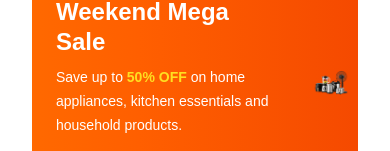
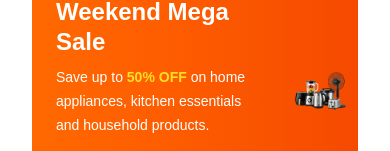
Before and after one commit to stephenkosisochukwu9-byte/OmaMart, a Next.js app: page / in a window 390 px wide. Shown: the part 156-307 px from the top of the page. Built offline with nearby package versions, Linux system fonts and the light colour scheme; no server answers; the database is empty.

Commit message:
resizing electronics image

```diff
--- a/components/banner/Banner.tsx
+++ b/components/banner/Banner.tsx
@@ -30,13 +30,24 @@
           </div>
 
          {/* Right Side */}
-          <div className="flex justify-center items-center w-2/5 md:w-auto">
+<div className="hidden md:flex justify-center items-center flex-1">
   <Image
     src="/images/banner/banner.png"
     alt="Weekend Mega Sale"
     width={700}
-              height={350}
-              className="w-full max-w-[170px] md:max-w-sm h-auto object-contain"
+    height={500}
+    className="w-full max-w-md h-auto object-contain"
+  />
+</div>
+
+{/* Mobile Image */}
+<div className="flex md:hidden justify-center mt-4">
+  <Image
+    src="/images/banner/banner.png"
+    alt="Weekend Mega Sale"
+    width={280}
+    height={220}
+    className="w-56 h-auto object-contain"
   />
 </div>
 
```
Lines whose indentation alone changed are shown as unchanged.
